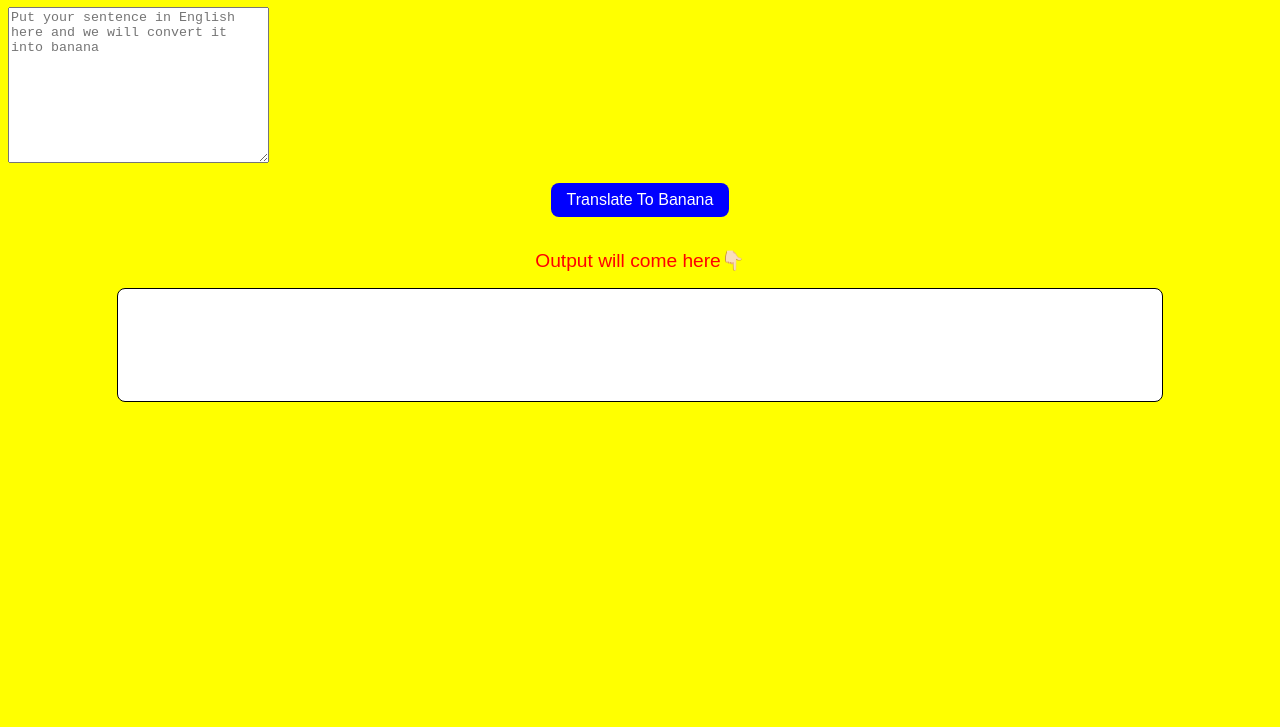
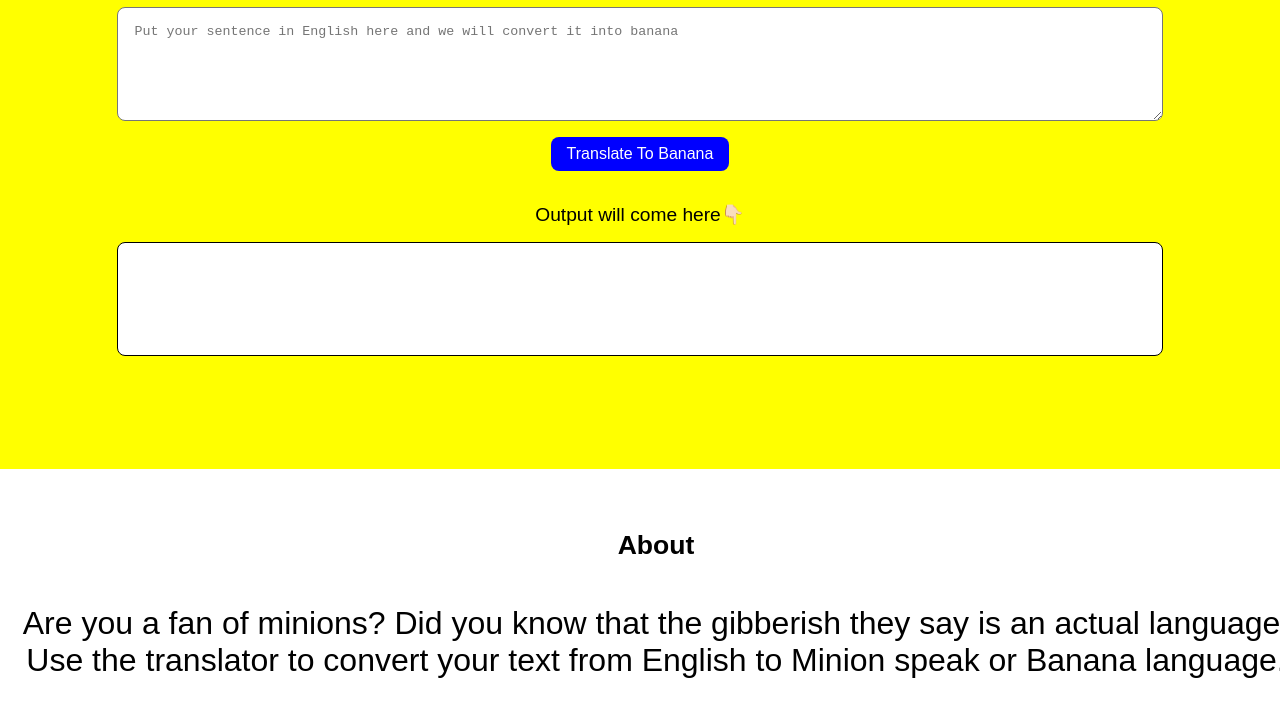
Before and after one commit to paragnimkar/banana-speak, a plain HTML site: page index.html in a window 1280 px wide. Shown: the part 73-800 px from the top of the page. Drawn offline with Linux system fonts and the light colour scheme.

Commit message:
completed

```diff
--- a/index.html
+++ b/index.html
@@ -1,9 +1,10 @@
 <!DOCTYPE html>
 <html lang="en">
 <head>
-        <meta charset="UTF-8" />
-        <meta name="viewport" content="width=device-width, initial-scale=1.0" />
+    <meta charset="UTF-8">
+    <meta name="viewport" content="width=device-width, initial-scale=1.0">
     <title>Banana Talk</title>
+    <link rel="icon" href="images/banana.png" type="image/x-icon">
     <style>
         body {
             background-color: rgb(255, 255, 0);
@@ -12,14 +13,7 @@
         }
 
         h1 {
-                /* Your existing styles for h1 */
-            }
-
-            /* Add the following code for favicon */
-            <link rel="icon" type="image/png" href="banana.png">
-                color: blue;
             text-align: center;
-                margin-top: 2rem;
         }
 
         textarea {
@@ -31,7 +25,6 @@
             border-radius: 0.5rem;
             background-color: white;
             color: black;
-                font-size: 1rem;
         }
 
         #btn-translate {
@@ -60,24 +53,38 @@
         }
 
         div[style="font-size: larger;"] {
-                color: red;
             text-align: center;
             margin-top: 2rem;
+        }
+
+        footer {
+            text-align: center;
+            margin-top: 2rem;
+            font-size: 2rem;
+            color: rgb(0, 0, 0);
+            background-color: rgb(255, 255, 255);
+            position: fixed;
+            bottom: 0;
+            left: 0;
+            width: 100%;
+            padding: 1rem;
         }
     </style>
 </head>
 <body>
     <h1>Talk Bananaaaaa</h1>
-        <textarea
-            placeholder="Put your sentence in English here and we will convert it into banana"
-            id="txt-input"
-            cols="30"
-            rows="10"
-        ></textarea>
+    <textarea placeholder="Put your sentence in English here and we will convert it into banana" id="txt-input" cols="30" rows="10"></textarea>
     <button id="btn-translate">Translate To Banana</button>
 
     <div style="font-size: larger;">Output will come here👇🏻</div>
     <div id="output"></div>
     <script src="app.js" type="text/javascript"></script>
+
+    <footer>
+        <h5 style="align-items: center;">About</h5>
+        <p>Are you a fan of minions? Did you know that the gibberish they say is an actual language. Use the translator to convert your text from English to Minion speak or Banana language.</p>
+    </footer>
 </body>
 </html>
+    </body>
+</html>
```
Also changed, not shown: Images/banana.png (added). Lines whose indentation alone changed are shown as unchanged.
